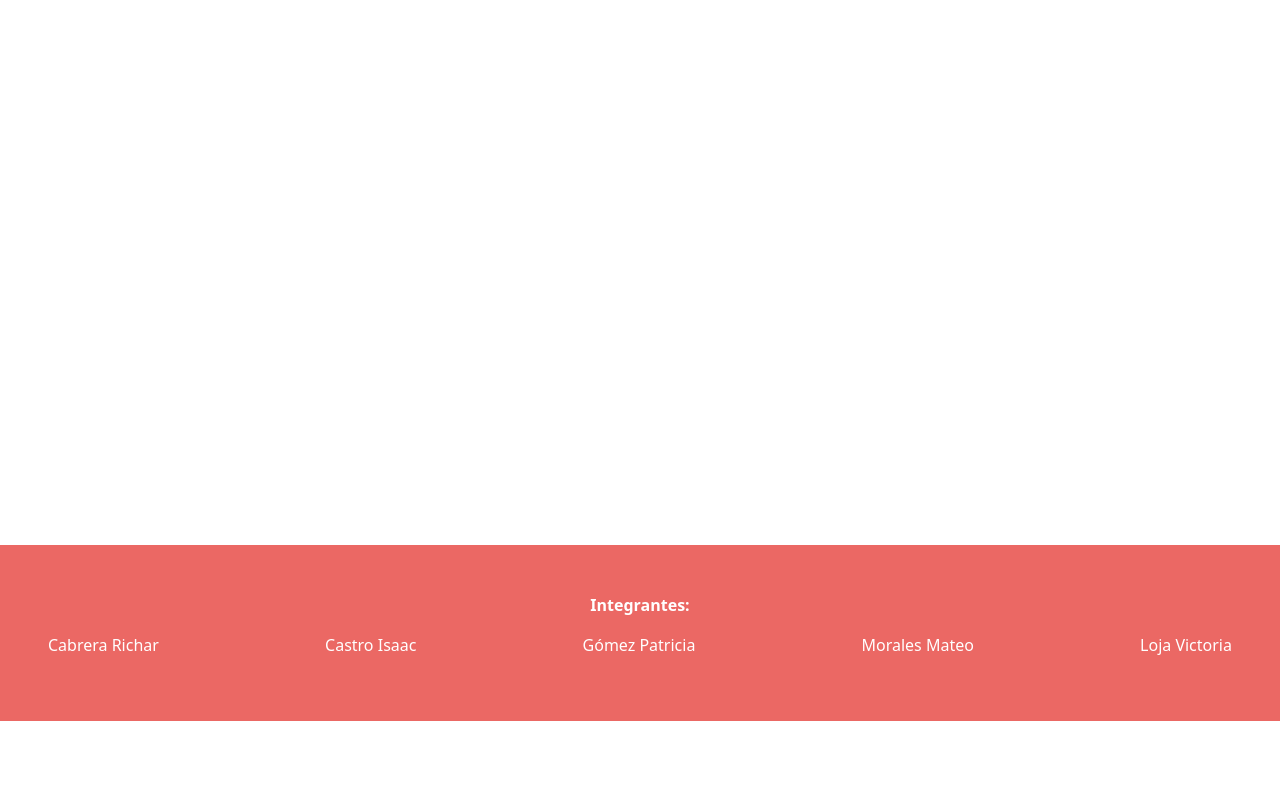
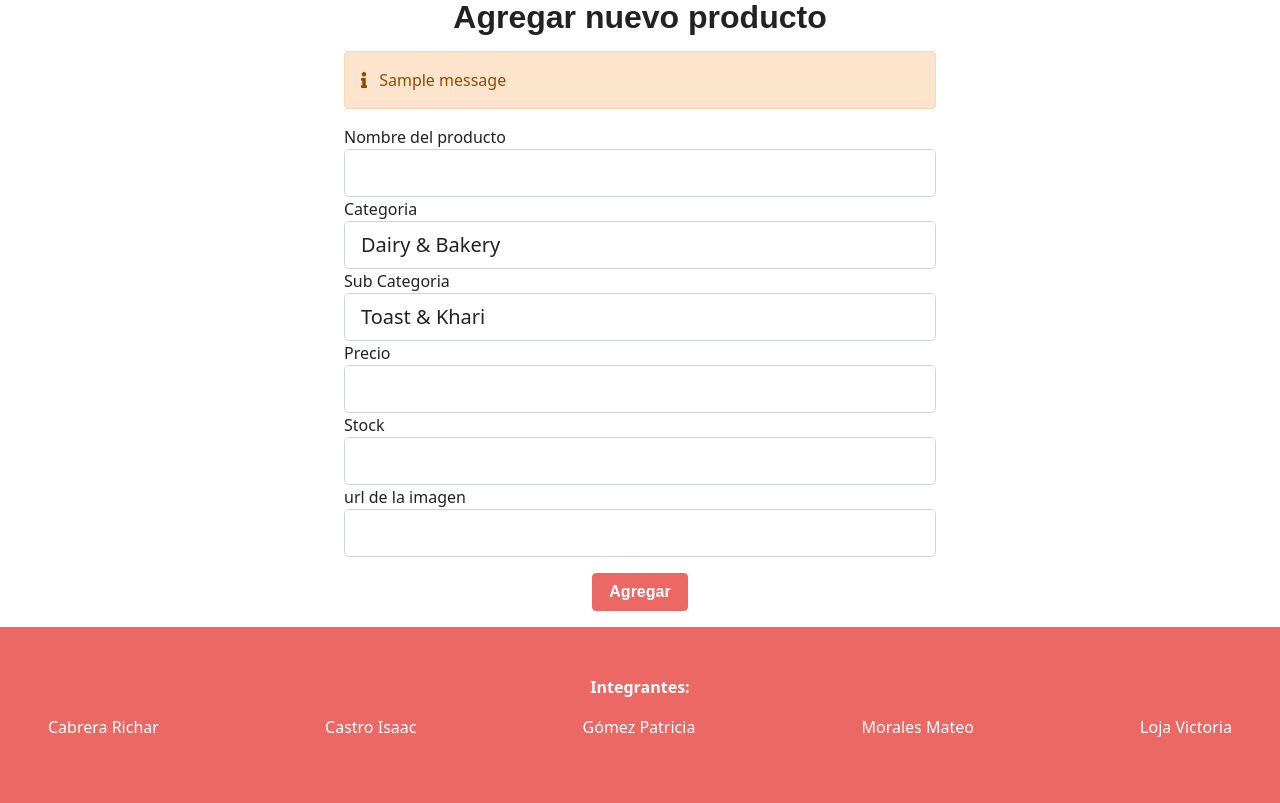
Before and after one commit to waguilars/minimarket-classifier, a Flask app: page /nuevo-producto in a window 1280 px wide. Shown: the part 79-882 px from the top of the page. Before the commit the page ends 800 px from the top, so only its background shows below. Run offline with Flask 2, Linux system fonts and the light colour scheme; one stand-in notice (Sample message) is shown; some libraries are stand-ins or nearby versions; some web fonts are replaced.

Commit message:
new product page

```diff
--- a/app.py
+++ b/app.py
@@ -1,5 +1,6 @@
 from flask import Flask
 from flask import render_template, url_for, flash, request, redirect, Response, make_response
+from flask.json import jsonify
 from flask_login import LoginManager, login_required, login_user, logout_user, current_user
 from controllers import products
 from controllers.users import User
@@ -8,11 +9,11 @@ import sqlite3
 import json
 import os
 
-from forms import FormCarrito, LoginForm, RegisterForm
+from forms import FormCarrito, LoginForm, ProductForm, RegisterForm
 
 app = Flask(__name__)
 SECRET_KEY = os.urandom(32)
-
+products.load_data()
 
 app.config['SECRET_KEY'] = SECRET_KEY
 login_manager = LoginManager(app)
@@ -151,4 +152,25 @@ def registro():
 
 @app.route('/nuevo-producto', methods=['POST', 'GET'])
 def new_producto():
-    return render_template('add-producto.html')
+    form = ProductForm(request.form)
+    categories = products.get_categories()
+    print(categories)
+    if form.category.data is None:
+        sub_categories = products.get_sub_categories(categories[0])
+    else:
+        sub_categories = products.get_sub_categories(form.category.data)
+
+    form.category.choices = [(cat, cat) for cat in categories]
+    form.sub_category.choices = [(sub, sub) for sub in sub_categories]
+
+    if form.validate_on_submit():
+        products.add_new(form.category.data, form.sub_category.data, form.product_name.data, form.price.data, form.stock.data, form.url_imagen.data)
+        return redirect(url_for('index'))
+
+    return render_template('add-producto.html', form=form)
+
+
+@app.route('/data/sub-category/<category_name>')
+def get_sub_categories(category_name):
+    sub_categories = products.get_sub_categories(category_name)
+    return jsonify(sub_categories)
--- a/controllers/products.py
+++ b/controllers/products.py
@@ -1,18 +1,35 @@
 import csv
 
-from flask.json import dump
+from flask.json import dump, load
 
 products = []
 
-with open('data.csv', mode='r', encoding='utf-8-sig') as data:
-    reader = csv.DictReader(data, delimiter=';')
-    for row in reader:
-        products.append(row)
+def load_data():
+    with open('data.csv', mode='r', encoding='utf-8-sig') as data:
+        reader = csv.DictReader(data, delimiter=';')
+        for row in reader:
+            products.append(row)
+
+def reset_data():
+    products = []
+
+
+def add_new(category, sub_category, product_name, price, stock, url):
+    last_id = int(products[-1]['ID'])
+    price = str(price).replace('.', ',')
+    row = [last_id+1, category, sub_category, product_name, price, int(stock), url]
+    with open('data.csv', mode='a+', encoding='utf-8-sig') as data:
+        writer = csv.writer(data, delimiter=';')
+        writer.writerow(row)
+    reset_data()
+    load_data()
+
 
 def get_last_products():
-    prods =products[-50:]
+    prods = products[-50:]
     prods = [p for p in prods if int(p['STOCK']) > 0]
     return prods[-12:]
+
 
 def get_product_by_id(id):
     for prod in products:
@@ -20,18 +37,23 @@ def get_product_by_id(id):
             return prod
     return None
 
+
 def get_products_by_category(category):
-    prods = [prod for prod in products if prod['CATEGORY'] == category and int(prod['STOCK']) > 0]
+    prods = [prod for prod in products if prod['CATEGORY']
+             == category and int(prod['STOCK']) > 0]
     return prods
+
 
 def get_products_by_sub_category(sub_category):
     print(sub_category)
-    prods = [prod for prod in products if prod['SUB CATEGORY'] == sub_category and int(prod['STOCK']) > 0]
+    prods = [prod for prod in products if prod['SUB CATEGORY']
+             == sub_category and int(prod['STOCK']) > 0]
     return prods
 
 
 def get_sub_categories(category):
-    sub_cats = { prod['SUB CATEGORY'] for prod in products if prod['CATEGORY'] == category  }
+    sub_cats = {prod['SUB CATEGORY']
+                for prod in products if prod['CATEGORY'] == category}
     return list(sub_cats)
 
 
--- a/forms.py
+++ b/forms.py
@@ -1,8 +1,10 @@
 from flask_wtf import FlaskForm
 from wtforms import StringField, PasswordField, SubmitField, BooleanField
-from wtforms.fields.core import IntegerField
+from wtforms import validators
+from wtforms.fields.core import DecimalField, FloatField, IntegerField, SelectField
+from wtforms.fields import html5
 from wtforms.fields.simple import HiddenField
-from wtforms.validators import DataRequired, Length, Email, EqualTo, NumberRange, ValidationError
+from wtforms.validators import DataRequired, Length, Email, EqualTo, NumberRange, Regexp, URL, ValidationError
 
 from os import path
 
@@ -54,3 +56,14 @@ class FormCarrito(FlaskForm):
                                         DataRequired("Tienes que introducir el "
                                                  "dato")])
     submit = SubmitField('Aceptar')
+
+
+class ProductForm(FlaskForm):
+    id = HiddenField()
+    product_name = StringField('Nombre del producto', validators=[DataRequired()])
+    category = SelectField('Categoria', validators=[DataRequired()])
+    sub_category = SelectField('Sub Categoria', validators=[DataRequired()],)
+    price = html5.DecimalField('Precio', validators=[DataRequired(),NumberRange(min=1, message='Numero no valido')])
+    stock = html5.IntegerField('Stock', validators=[DataRequired(),NumberRange(min=1, message='Numero no valido')])
+    url_imagen = StringField('url de la imagen', validators=[DataRequired(), URL(message='Debe ser una url valida')])
+    submit = SubmitField('Agregar')
--- a/templates/add-producto.html
+++ b/templates/add-producto.html
@@ -1,3 +1,114 @@
 {% extends "base.html" %} {% block content %}
 
+<div class="container-fluid mx-auto row justify-content-center">
+  <div class="col-md-6">
+    <h2 class="text-center">Agregar nuevo producto</h2>
+
+    {% with messages = get_flashed_messages()%}
+    {% if messages %}
+    <div class="alert alert-danger mt-3">
+      <i class="fa fa-info me-2"></i>
+        {{ messages|first }}
+    </div>
+    {% endif %}
+    {% endwith %}
+
+    <form method="POST" action="">
+      {{ form.hidden_tag() }}
+
+      {{ form.product_name.label(class="form-control-label")}}
+        {% if form.product_name.errors %}
+          {{ form.product_name(class="form-control form-control-lg is-invalid") }}
+        <div class="invalid-feedback">
+            <span>{{ form.product_name.errors[0] }}</span>
+        </div>
+        {% else %}
+          {{ form.product_name(class="form-control form-control-lg")}}
+        {% endif %}
+
+
+        {{ form.category.label(class="form-control-label")}}
+        {% if form.category.errors %}
+          {{ form.category(class="form-control form-control-lg is-invalid") }}
+        <div class="invalid-feedback">
+            <span>{{ form.category.errors[0] }}</span>
+        </div>
+        {% else %}
+          {{ form.category(class="form-control form-control-lg", id="cat")}}
+        {% endif %}
+
+
+        {{ form.sub_category.label(class="form-control-label")}}
+        {% if form.sub_category.errors %}
+          {{ form.sub_category(class="form-control form-control-lg is-invalid") }}
+        <div class="invalid-feedback">
+            <span>{{ form.sub_category.errors[0] }}</span>
+        </div>
+        {% else %}
+          {{ form.sub_category(class="form-control form-control-lg", id="sub-cat")}}
+        {% endif %}
+
+
+        {{ form.price.label(class="form-control-label", type="number")}}
+        {% if form.price.errors %}
+          {{ form.price(class="form-control form-control-lg is-invalid") }}
+        <div class="invalid-feedback">
+            <span>{{ form.price.errors[0] }}</span>
+        </div>
+        {% else %}
+          {{ form.price(class="form-control form-control-lg")}}
+        {% endif %}
+
+
+        {{ form.stock.label(class="form-control-label")}}
+        {% if form.stock.errors %}
+          {{ form.stock(class="form-control form-control-lg is-invalid") }}
+        <div class="invalid-feedback">
+            <span>{{ form.stock.errors[0] }}</span>
+        </div>
+        {% else %}
+          {{ form.stock(class="form-control form-control-lg")}}
+        {% endif %}
+
+
+        {{ form.url_imagen.label(class="form-control-label")}}
+        {% if form.url_imagen.errors %}
+          {{ form.url_imagen(class="form-control form-control-lg is-invalid") }}
+        <div class="invalid-feedback">
+            <span>{{ form.url_imagen.errors[0] }}</span>
+        </div>
+        {% else %}
+          {{ form.url_imagen(class="form-control form-control-lg")}}
+        {% endif %}
+
+        {{ form.submit(class="my-3 btn btn-primary mx-auto d-block")}}
+    </form>
+  </div>
+
+</div>
+
+<script>
+  const categories = document.querySelector('#cat')
+  const subCategories = document.querySelector('#sub-cat')
+
+  categories.addEventListener('change', () => {
+    while (subCategories.firstChild) {
+      subCategories.removeChild(subCategories.firstChild)
+    }
+
+    const url = `/data/sub-category/${encodeURI(categories.value)}`
+    fetch(url)
+      .then(resp => resp.json())
+      .then(subs => {
+        subs.forEach(sub => {
+
+          const option = document.createElement('option')
+          option.value = sub
+          option.textContent = sub
+          subCategories.appendChild(option)
+        })
+      })
+  })
+</script>
+
 {% endblock %}
```
Also changed, not shown: data2.csv (added).
